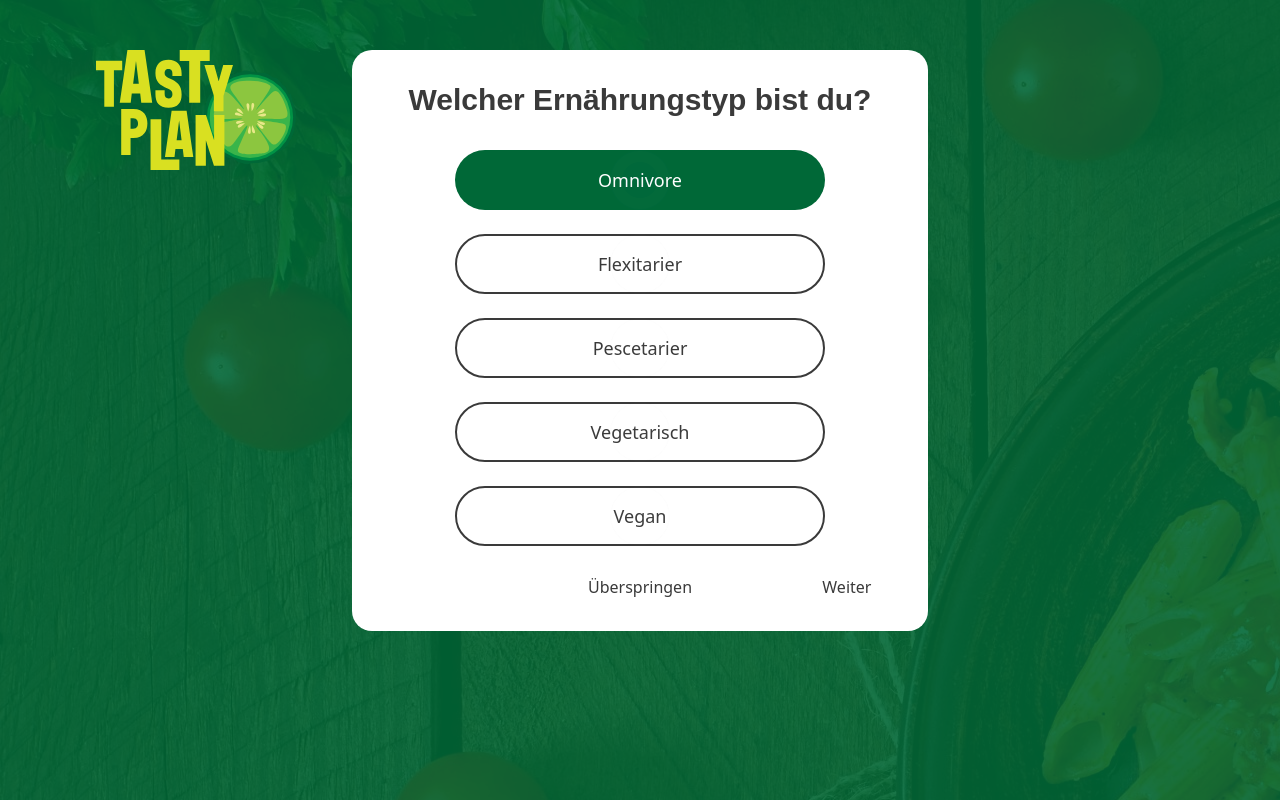
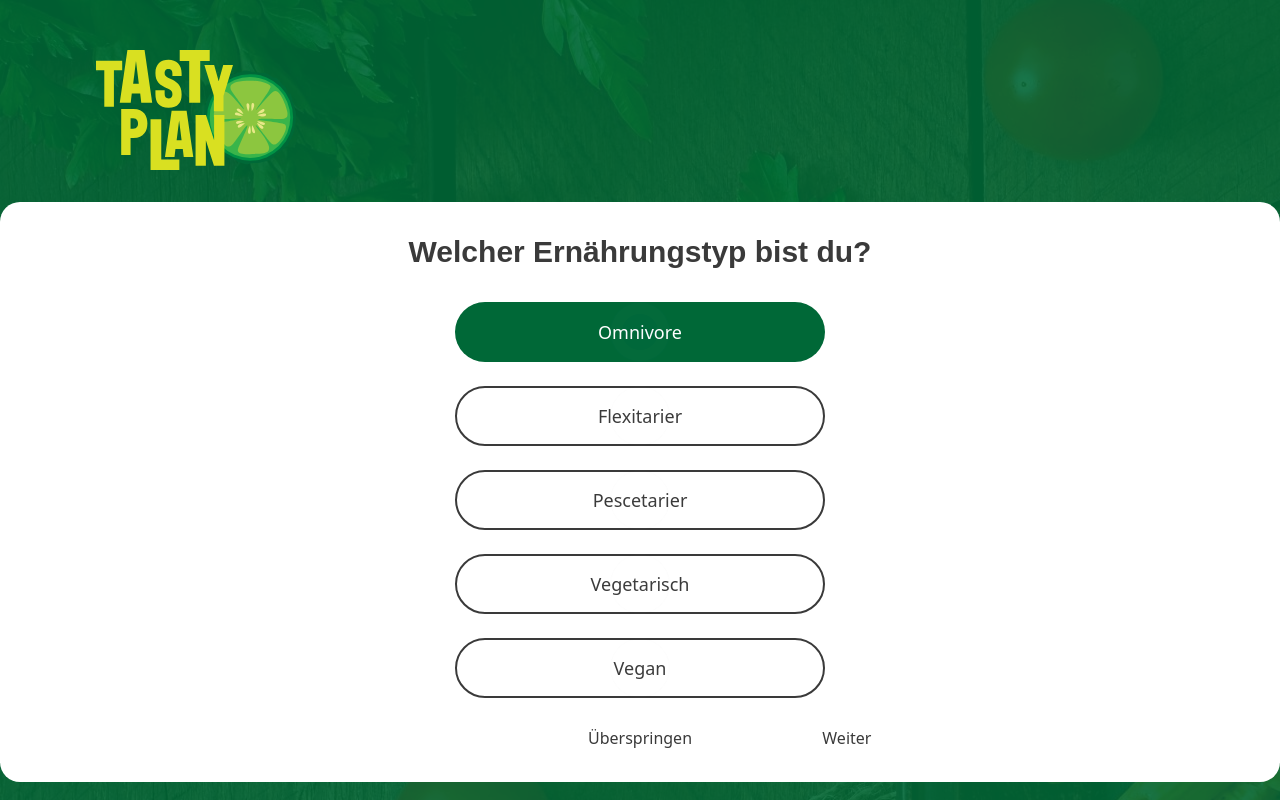
Before and after one commit to fichtnerma/Tastyplan, a Next.js app in the folder frontend/: page /preferences in a window 1280 px wide. Built offline with nearby package versions, Linux system fonts and the light colour scheme.

Commit message:
white box changes

```diff
--- a/frontend/src/pages/preferences/index.tsx
+++ b/frontend/src/pages/preferences/index.tsx
@@ -31,14 +31,13 @@ const PreferencesPage = () => {
 
     return (
         <div>
-            <div className={styles.logo}>
-                <Image src={logo} className='ml-24 fixed' alt="logo" width={200} priority />
-            </div>
+            <Image src={logo} className="ml-24 mb-8" alt="logo" width={200} priority />
             <div className="flex justify-center items-center">
-
-                <form className="flex justify-center py-8 px-12 w-[36rem] bg-white rounded-[20px]">
+                <form className="flex justify-center py-8 px-12 w-screen bg-white rounded-[20px]">
                     <fieldset className="flex flex-col">
-                        <h2 className="text-3xl font-semibold text-gray-custom4 mb-8">Welcher Ernährungstyp bist du?</h2>
+                        <h2 className="text-3xl font-semibold text-gray-custom4 mb-8">
+                            Welcher Ernährungstyp bist du?
+                        </h2>
                         <div className={styles.preferencesWrapper}>
                             {preferences.map((preference, i) => (
                                 <div key={i} className={styles.choiceWrapper}>
--- a/frontend/src/pages/startPage/index.tsx
+++ b/frontend/src/pages/startPage/index.tsx
@@ -11,8 +11,8 @@ export default function index() {
             <h2 className="text-center my-20">Los gehts!</h2>
             <div className="flex justify-center">
                 <Link href="/preferences">
-                    <button className="px-[100px] py-[10px] border-2 border-solid border-gray-custom1 rounded-full hover:bg-green-custom1">
-                        <h4 className="text-gray-custom1">Start</h4>
+                    <button className="px-[60px] py-[10px] border-2 border-solid border-gray-custom1 rounded-full hover:bg-green-custom1">
+                        <h4 className="text-gray-custom1">Start Planning</h4>
                     </button>
                 </Link>
             </div>
```
